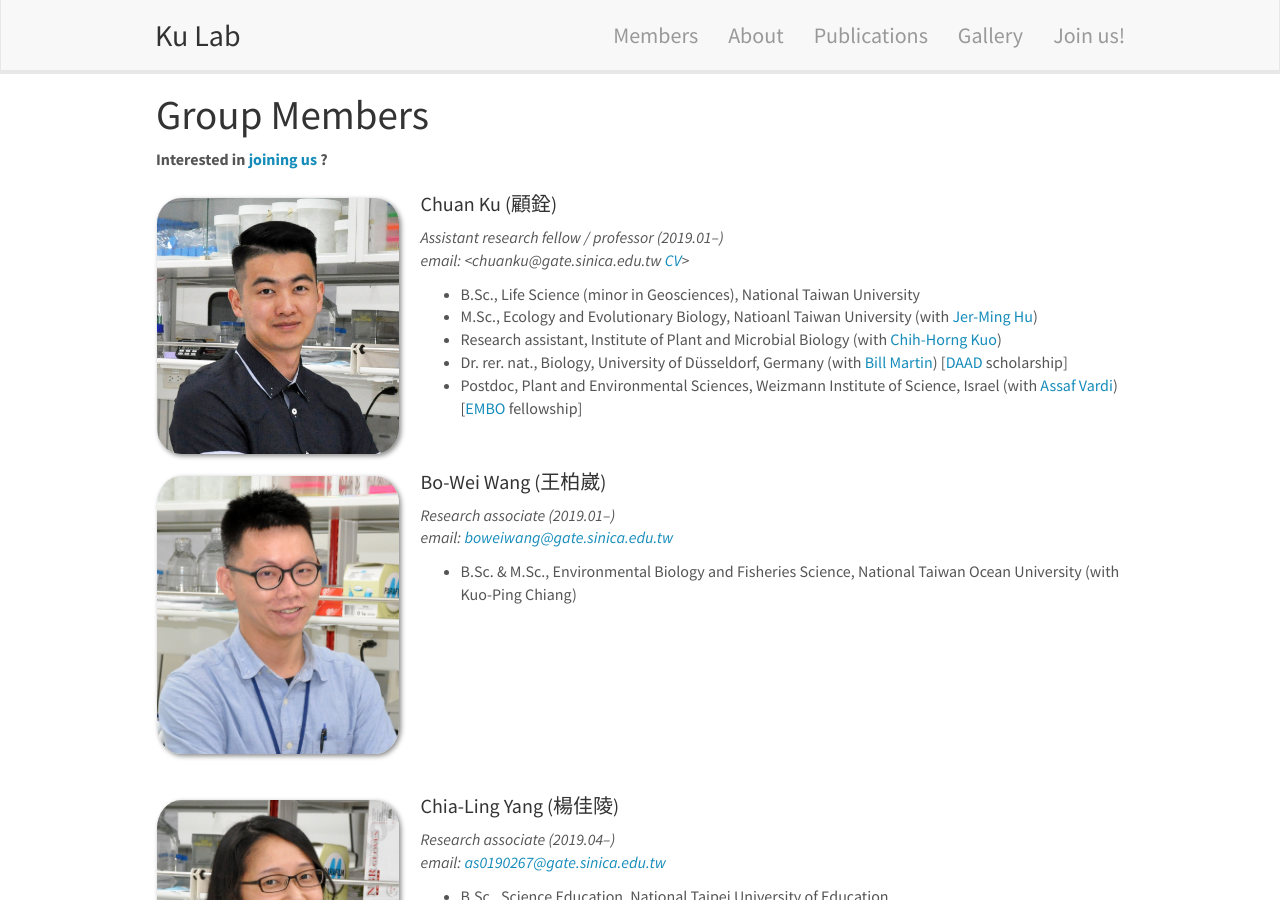
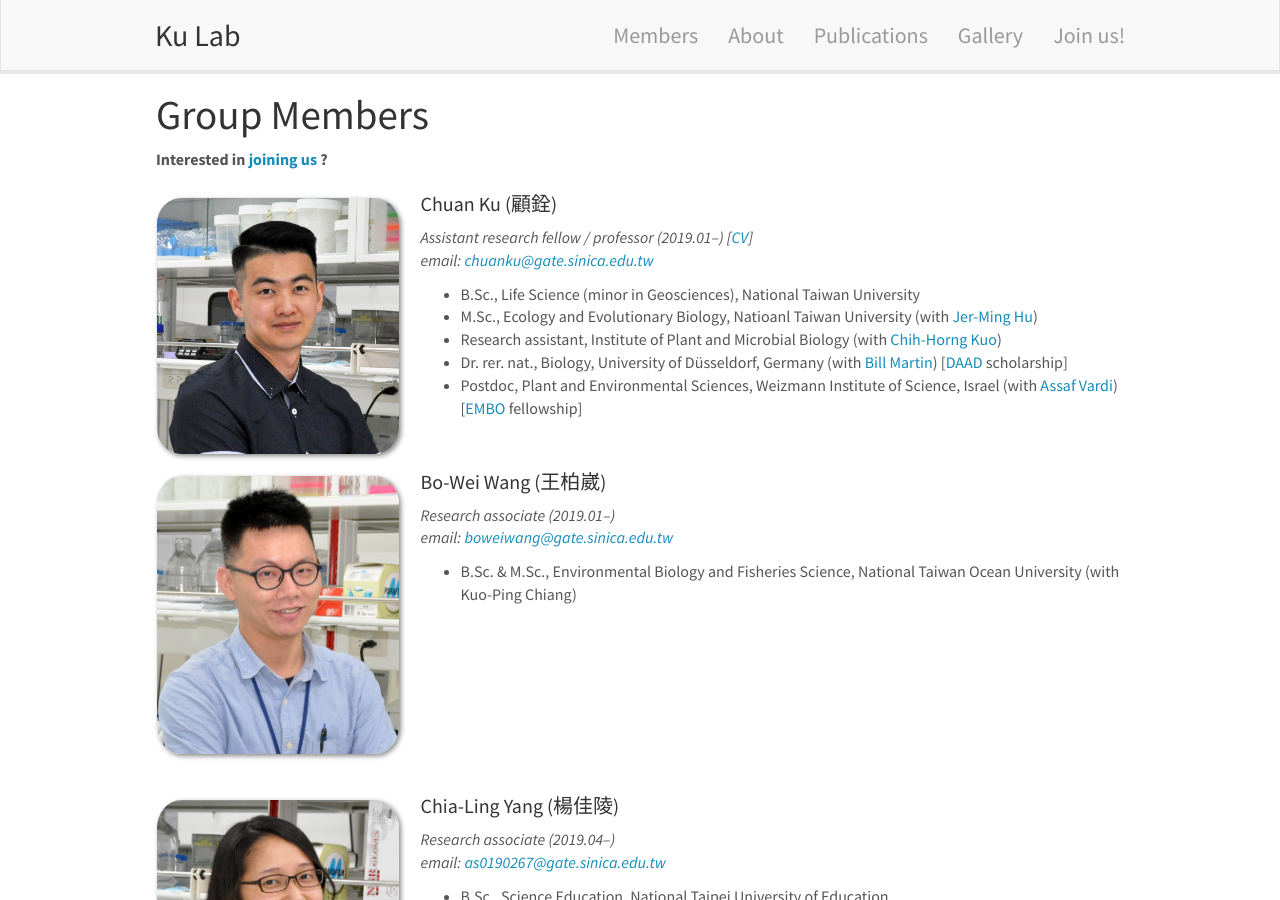
Before and after one commit to tzutongkao/Kao_Lab, a Jekyll site: the page built from _pages/team.md, in a window 1280 px wide and 900 px high. Built offline with Jekyll 4.4.1, drawn with Linux system fonts in a browser that asks for light colours; nearby versions of some CDN libraries.

```diff
--- a/_data/team_members.yml
+++ b/_data/team_members.yml
@@ -1,7 +1,7 @@
 - name: Chuan Ku (顧銓)
   photo: Chuan.jpg
-  info: Assistant research fellow / professor (2019.01–)
-  email: chuanku@gate.sinica.edu.tw [CV]({{ site.baseurl }}/downloads/CV_200114.pdf)
+  info: Assistant research fellow / professor (2019.01–) [[CV]({{ site.baseurl }}/downloads/CV_200114.pdf)]
+  email: chuanku@gate.sinica.edu.tw
   number_educ: 5
   education1: B.Sc., Life Science (minor in Geosciences), National Taiwan University
   education2: M.Sc., Ecology and Evolutionary Biology, Natioanl Taiwan University (with <a href="https://ecology.lifescience.ntu.edu.tw/doku.php/en/jmhu/start">Jer-Ming Hu</a>)
```
